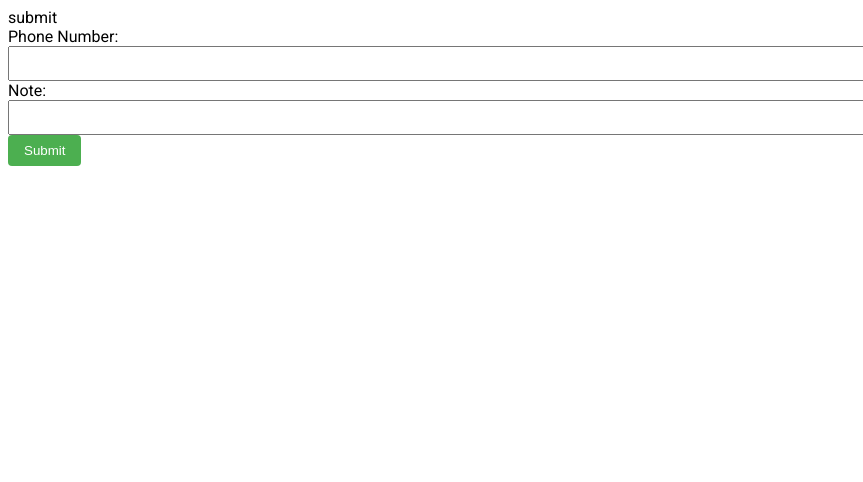
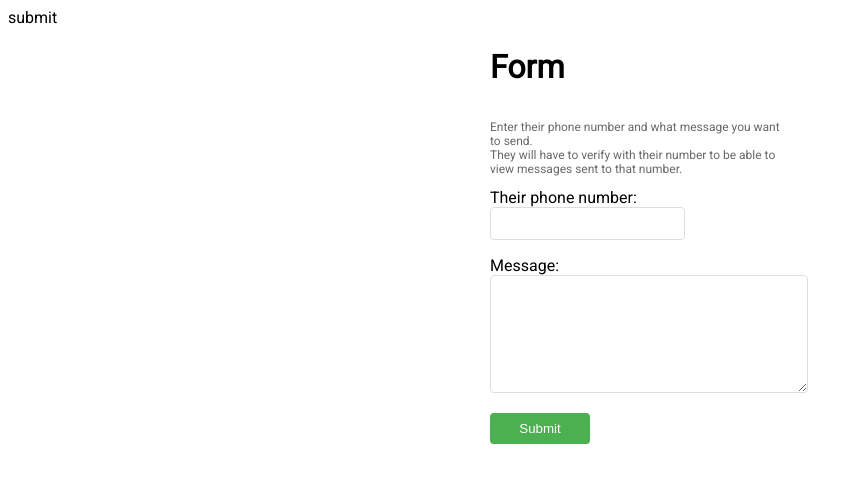
Before and after one commit to jarrensj/sti, a Next.js app: page /submit in a window 1280 px wide. Shown: the top 482 px of the page, without its empty margins (0-863 px from the left). Built offline with nearby package versions, Linux system fonts and the light colour scheme; no server answers.

Commit message:
style submit form

```diff
--- a/components/Form.tsx
+++ b/components/Form.tsx
@@ -2,8 +2,6 @@
 
 import React, { useState } from 'react';
 import { createClient } from '@supabase/supabase-js'
-import { Roboto } from 'next/font/google';
-const roboto = Roboto({ weight: "400", subsets: ['latin'] })
 
 const supabaseUrl = process.env.NEXT_PUBLIC_SUPABASE_URL || ""
 const supabaseKey = process.env.NEXT_PUBLIC_SUPABASE_KEY || ""
@@ -33,28 +31,61 @@ const Form = () => {
     setSubmitted(true);
   };
 
+  const formStyle: React.CSSProperties = {
+    display: 'flex',
+    flexDirection: 'column',
+    maxWidth: '300px',
+    margin: '0 auto',
+  };
+
+  const descriptionStyle = {
+    fontSize: '12px',
+    color: '#696969',
+  };
+
+  const labelStyle = {
+    display: 'block',
+  };
+
+  const inputStyle = {
+    marginBottom: '1rem',
+    padding: '0.5rem',
+    borderRadius: '4px',
+    border: '1px solid #ddd',
+  };
+
+  const textareaStyle = {
+    ...inputStyle,
+    height: '100px',
+    width: '300px'
+  };
+
   return (
-    <div>
-      <form onSubmit={handleSubmit} className={roboto.className}>
+    <div style={formStyle}>
+      <h1>Form</h1>
+      <p style={descriptionStyle}>
+        Enter their phone number and what message you want to send. <br />
+        They will have to verify with their number to be able to view messages sent to that number.
+      </p>
+      <form onSubmit={handleSubmit}>
         <div>
-          <label htmlFor="phoneNumber">Phone Number:</label>
+          <label htmlFor="phoneNumber" style={labelStyle}>Their phone number: </label>
           <input
             type="text"
             id="phoneNumber"
             value={phoneNumber}
             onChange={(e) => setPhoneNumber(e.target.value)}
-            style={{ width: '100%', padding: '0.5rem' }}
+            style={inputStyle}
             required
           />
         </div>
         <div>
-          <label htmlFor="note">Note:</label>
-          <input
-            type="text"
+          <label htmlFor="note" style={labelStyle}>Message: </label>
+          <textarea
             id="note"
             value={note}
             onChange={(e) => setNote(e.target.value)}
-            style={{ width: '100%', padding: '0.5rem' }}
+            style={textareaStyle}
             required
           />
         </div>
@@ -67,6 +98,7 @@ const Form = () => {
             border: 'none',
             borderRadius: '4px',
             cursor: 'pointer',
+            width: '100px'
           }}
         >
           Submit
```
